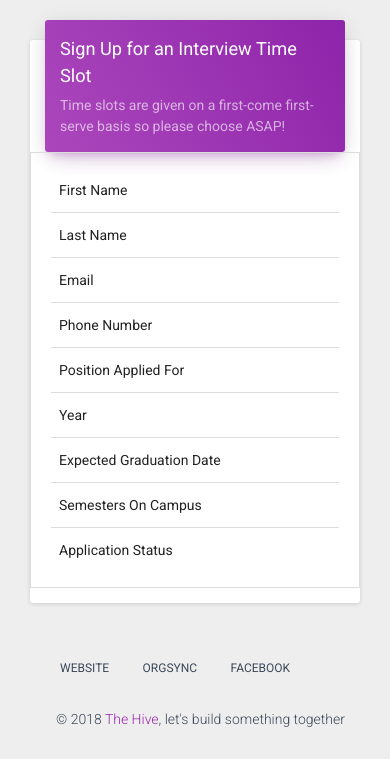
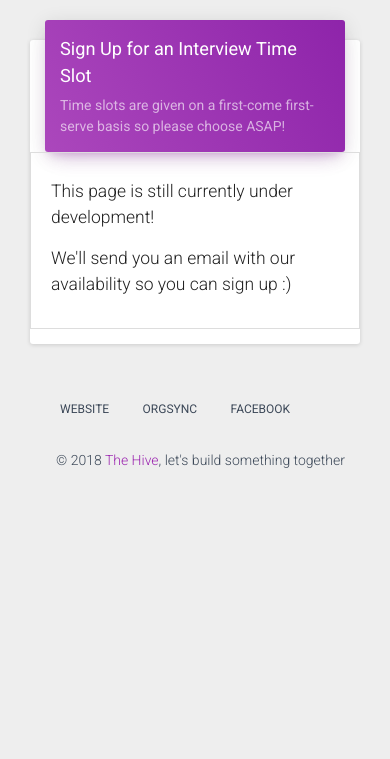
Before and after one commit to RandyDeng/InterviewScheduler, a Flask app: template app/user/templates/user_interviews.html in a window 390 px wide. Shown: the part 85-844 px from the top of the page. Run offline with Flask 2, Linux system fonts and the light colour scheme; the template is opened without the code that fills it, so the values that code supplies are empty; some libraries are stand-ins or nearby versions; grey boxes are pictures that could not be loaded.

Commit message:
Updated user view for interview page

```diff
--- a/app/user/templates/user_interviews.html
+++ b/app/user/templates/user_interviews.html
@@ -12,46 +12,12 @@
                     </p>
                 </div>
                 <div class="card-content table-responsive">
-                    <table class="table table-hover">
-                        <tbody>
-                            <tr>
-                                <td>First Name</td>
-                                <td>{{ applicant.first_name }}</td>
-                            </tr>
-                            <tr>
-                                <td>Last Name</td>
-                                <td>{{ applicant.last_name }}</td>
-                            </tr>
-                            <tr>
-                                <td>Email</td>
-                                <td>{{ applicant.email }}</td>
-                            </tr>
-                            <tr>
-                                <td>Phone Number</td>
-                                <td>{{ applicant.phone_number }}</td>
-                            </tr>
-                            <tr>
-                                <td>Position Applied For</td>
-                                <td>{{ applicant.position }}</td>
-                            </tr>
-                            <tr>
-                                <td>Year</td>
-                                <td>{{ applicant.year }}</td>
-                            </tr>
-                            <tr>
-                                <td>Expected Graduation Date</td>
-                                <td>{{ applicant.expected_graduation_date.strftime('%Y-%m-%d') }}</td>
-                            </tr>
-                            <tr>
-                                <td>Semesters On Campus</td>
-                                <td>{{ applicant.on_campus }}</td>
-                            </tr>
-                            <tr>
-                                <td>Application Status</td>
-                                <td>{{ applicant.status }}</td>
-                            </tr>
-                        </tbody>
-                    </table>
+                    <div class="row">
+                        <div class="col-md-6">
+                            <h5>This page is still currently under development!</h5>
+                            <h5>We'll send you an email with our availability so you can sign up :)</h5>
+                        </div>
+                    </div>
                 </div>
             </div>
         </div>
```
